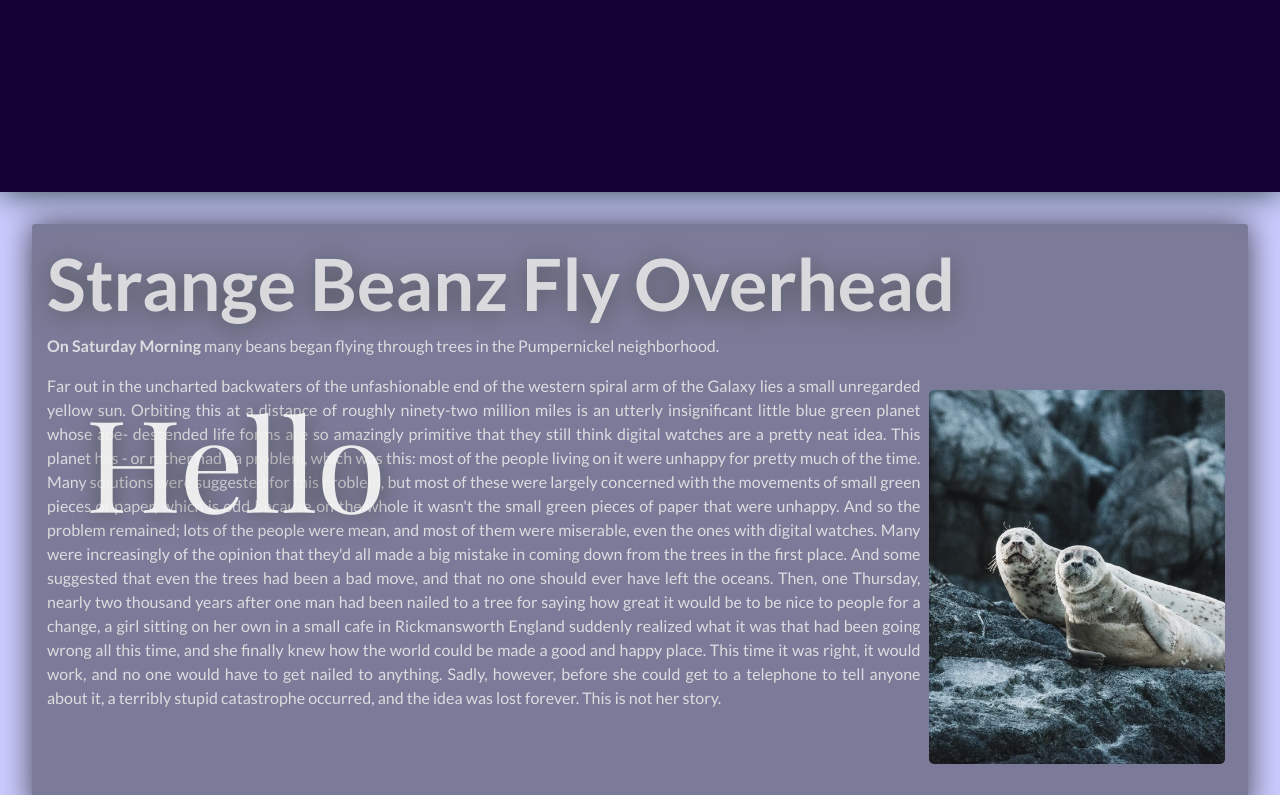
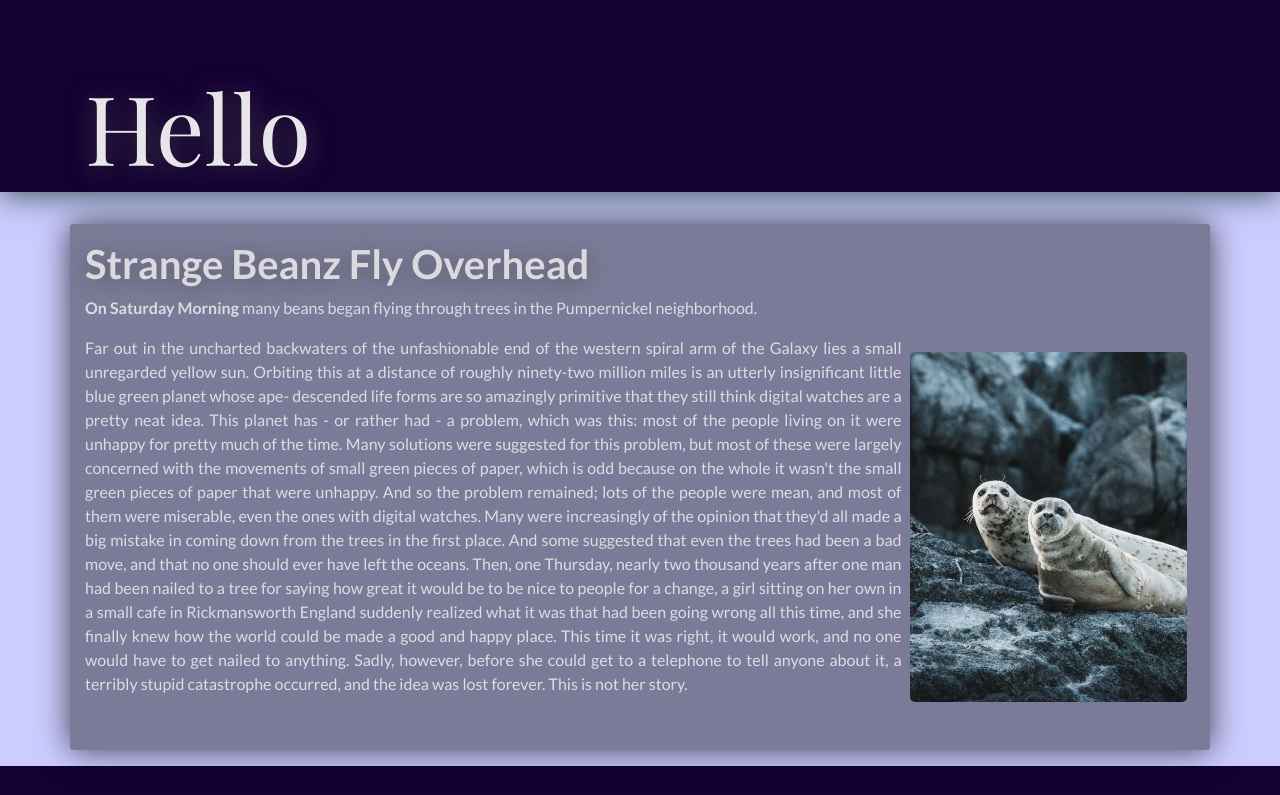
Before and after one commit to rcoppy/pug-portfolio, a website built with webpack: page index.html in a window 1280 px wide. Shown: the top 795 px of the page. Built offline with nearby package versions, Linux system fonts and the light colour scheme; some packages are replaced by stand-ins of ours; files whose address does not match are found by name.

Commit message:
more tweaks; fix header

```diff
--- a/assets/sass/_typography.scss
+++ b/assets/sass/_typography.scss
@@ -13,7 +13,7 @@ body {
 
     h2 {
         font-weight: bold;
-        font-size: 4.5rem;
+        font-size: 2.5rem;
     }
 
     // on smaller screens need bigger font
@@ -29,6 +29,6 @@ header {
     color: $header_color;
 
     h1 {
-        font-size: 8rem;
+        font-size: 6rem;
     }
 }
--- a/assets/sass/main.scss
+++ b/assets/sass/main.scss
@@ -41,15 +41,18 @@ body {
     margin-top: 1rem;
     margin-bottom: 1rem;
 
-    background-color: darken(rgba($ocean_blue,0.4),60%);
-    box-shadow: 0 0 2rem darken(rgba($ocean_blue,0.7),60%);
+    background-color: darken(rgba($ocean_blue, 0.4), 60%);
+    box-shadow: 0 0 2rem darken(rgba($ocean_blue, 0.7), 60%);
 
     border-radius: 3px;
 
-    max-width: 95%;
+    @include media-breakpoint-down(md) {
+        max-width: 95%;
+    }
 }
 
-header, footer {
+header,
+footer {
     background-color: darken(rgb(100, 0, 255), 40%);
     background-image: url('../images/black_blurred_small.jpg');
     background-size: cover;
@@ -64,12 +67,16 @@ header {
     position: relative;
     z-index: 2;
 
-    div.container {
-        padding-top: 30%;
-    }
+    overflow: hidden;
+
+    display: flex;
+    flex-direction: column-reverse;
+
+    div.container {}
 }
 
-h1, h2 {
+h1,
+h2 {
     filter: drop-shadow(0 3px 0.75rem darken($header_color, 70%));
 }
 
@@ -89,7 +96,8 @@ p img {
     border-radius: 5px;
     margin: 0.5rem 1.5rem;
 
-    &.float-right, &.float-left {
+    &.float-right,
+    &.float-left {
         // on tiny display actually ignore float
         float: none;
         margin: 2.2rem 10%;
```
